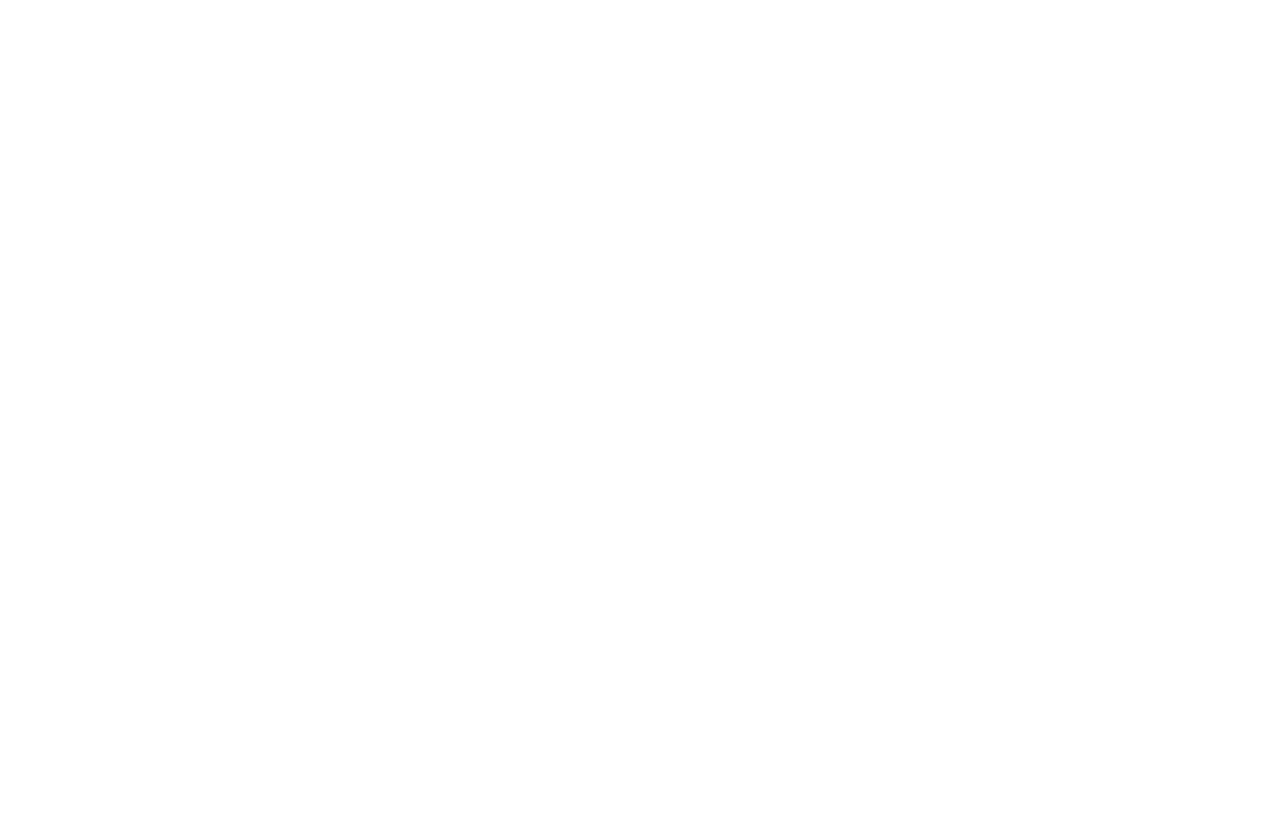
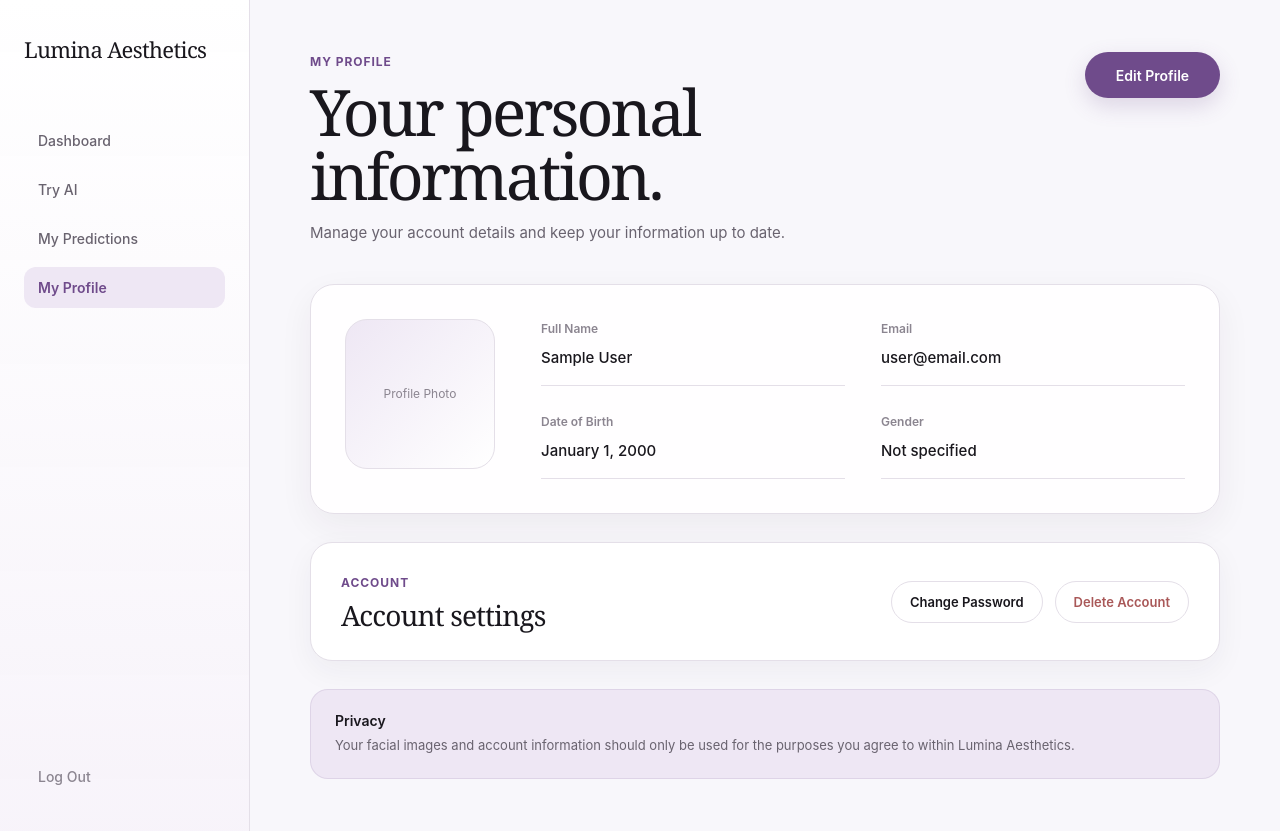
Before and after one commit to iBra-extraSource/Lumina-Client, a React (Vite) app: page /user/profile in a window 1280 px wide. Before the commit this address had no page. Before the commit the page ends 800 px from the top, so only its background shows below. Built offline with nearby package versions, Linux system fonts and the light colour scheme.

Commit message:
Add user profile page

```diff
--- a/src/App.jsx
+++ b/src/App.jsx
@@ -6,7 +6,7 @@
 import UserSignup from "./pages/user/UserSignup";
 import UserLogin from "./pages/user/UserLogin";
 import UserDashboard from "./pages/user/UserDashboard";
-
+import UserProfile from "./pages/user/UserProfile";
 
 function App() {
   return (
@@ -33,7 +33,13 @@
           path="/user/dashboard"
           element={<UserDashboard />}
         />
+
+      <Route
+        path="/user/profile"
+        element={<UserProfile />}
+        />
       </Routes>
+
 
 
     </BrowserRouter>
--- /dev/null
+++ b/src/pages/user/UserProfile.css
@@ -0,0 +1,480 @@
+@import "../../theme.css";
+
+.user-profile {
+  min-height: 100vh;
+  display: grid;
+  grid-template-columns: 250px 1fr;
+
+  background: var(--background);
+
+  color: var(--text-primary);
+
+  font-family: var(--font-body);
+}
+
+/* Sidebar */
+
+.profile-sidebar {
+  min-height: 100vh;
+
+  padding: 34px 24px;
+
+  display: flex;
+  flex-direction: column;
+
+  position: sticky;
+  top: 0;
+
+  background:
+    linear-gradient(
+      180deg,
+      rgba(255, 255, 255, 0.98),
+      rgba(247, 243, 250, 0.95)
+    );
+
+  border-right: 1px solid var(--border);
+}
+
+.profile-logo {
+  margin-bottom: 56px;
+
+  color: var(--text-primary);
+
+  font-family: var(--font-display);
+  font-size: 22px;
+
+  text-decoration: none;
+
+  letter-spacing: -0.03em;
+}
+
+.profile-nav {
+  display: flex;
+  flex-direction: column;
+
+  gap: 8px;
+}
+
+.profile-nav a,
+.profile-logout {
+  padding: 12px 14px;
+
+  border-radius: 12px;
+
+  color: var(--text-secondary);
+
+  text-decoration: none;
+
+  font-size: 14px;
+  font-weight: 500;
+
+  transition:
+    background 0.2s ease,
+    color 0.2s ease,
+    transform 0.2s ease;
+}
+
+.profile-nav a:hover {
+  background: var(--surface-soft);
+
+  color: var(--primary);
+
+  transform: translateX(2px);
+}
+
+.profile-nav .active-link {
+  background: var(--primary-soft);
+
+  color: var(--primary);
+
+  font-weight: 600;
+}
+
+.profile-logout {
+  margin-top: auto;
+
+  color: var(--text-muted);
+}
+
+.profile-logout:hover {
+  background: var(--surface-soft);
+
+  color: var(--text-primary);
+}
+
+/* Main */
+
+.profile-main {
+  width: 100%;
+
+  max-width: 1200px;
+
+  margin: 0 auto;
+
+  padding: 52px 60px;
+}
+
+/* Header */
+
+.profile-header {
+  margin-bottom: 38px;
+
+  display: flex;
+  justify-content: space-between;
+  align-items: flex-start;
+
+  gap: 30px;
+}
+
+.profile-label {
+  margin: 0 0 8px;
+
+  color: var(--primary);
+
+  font-size: 12px;
+  font-weight: 700;
+
+  letter-spacing: 0.08em;
+  text-transform: uppercase;
+}
+
+.profile-header h1 {
+  margin: 0 0 12px;
+
+  font-family: var(--font-display);
+  font-size: clamp(2.8rem, 5vw, 4.4rem);
+  font-weight: 400;
+
+  line-height: 1;
+
+  letter-spacing: -0.045em;
+}
+
+.profile-header p:last-child {
+  margin: 0;
+
+  max-width: 560px;
+
+  color: var(--text-secondary);
+
+  font-size: 15px;
+  line-height: 1.7;
+}
+
+.edit-profile-button {
+  min-width: 135px;
+  min-height: 46px;
+
+  padding: 0 20px;
+
+  border: none;
+  border-radius: 999px;
+
+  background: var(--primary);
+  color: var(--white);
+
+  font-family: var(--font-body);
+  font-size: 14px;
+  font-weight: 600;
+
+  cursor: pointer;
+
+  box-shadow:
+    0 8px 22px rgba(111, 75, 139, 0.2);
+
+  transition:
+    background 0.2s ease,
+    transform 0.2s ease,
+    box-shadow 0.2s ease;
+}
+
+.edit-profile-button:hover {
+  background: var(--primary-hover);
+
+  transform: translateY(-2px);
+
+  box-shadow:
+    0 12px 28px rgba(111, 75, 139, 0.26);
+}
+
+/* Profile Card */
+
+.profile-card {
+  margin-bottom: 28px;
+
+  padding: 34px;
+
+  display: grid;
+  grid-template-columns: 160px 1fr;
+
+  gap: 36px;
+
+  background: rgba(255, 255, 255, 0.94);
+
+  border: 1px solid var(--border);
+
+  border-radius: 24px;
+
+  box-shadow:
+    0 12px 34px rgba(47, 35, 57, 0.06);
+}
+
+.profile-image {
+  width: 150px;
+  height: 150px;
+
+  display: flex;
+  align-items: center;
+  justify-content: center;
+
+  border-radius: 22px;
+
+  background:
+    linear-gradient(
+      135deg,
+      var(--primary-soft),
+      var(--surface)
+    );
+
+  border: 1px solid var(--border);
+}
+
+.profile-image p {
+  margin: 0;
+
+  color: var(--text-muted);
+
+  font-size: 12px;
+}
+
+.profile-details {
+  display: grid;
+  grid-template-columns: repeat(2, 1fr);
+
+  gap: 26px 36px;
+
+  align-content: center;
+}
+
+.profile-field {
+  padding-bottom: 14px;
+
+  border-bottom: 1px solid var(--border);
+}
+
+.field-label {
+  margin: 0 0 6px;
+
+  color: var(--text-muted);
+
+  font-size: 12px;
+  font-weight: 600;
+}
+
+.field-value {
+  margin: 0;
+
+  color: var(--text-primary);
+
+  font-size: 15px;
+  font-weight: 500;
+}
+
+/* Account Settings */
+
+.profile-section {
+  margin-bottom: 28px;
+
+  padding: 30px;
+
+  display: flex;
+  align-items: center;
+  justify-content: space-between;
+
+  gap: 30px;
+
+  background: var(--surface);
+
+  border: 1px solid var(--border);
+
+  border-radius: 22px;
+
+  box-shadow:
+    0 10px 30px rgba(47, 35, 57, 0.05);
+}
+
+.profile-section h2 {
+  margin: 0;
+
+  font-family: var(--font-display);
+  font-size: 28px;
+  font-weight: 400;
+
+  letter-spacing: -0.03em;
+}
+
+.profile-actions {
+  display: flex;
+  align-items: center;
+
+  gap: 12px;
+}
+
+.profile-actions button {
+  min-height: 42px;
+
+  padding: 0 18px;
+
+  border: 1px solid var(--border);
+  border-radius: 999px;
+
+  background: var(--surface);
+
+  color: var(--text-primary);
+
+  font-family: var(--font-body);
+  font-size: 13px;
+  font-weight: 600;
+
+  cursor: pointer;
+
+  transition:
+    border-color 0.2s ease,
+    color 0.2s ease,
+    background 0.2s ease;
+}
+
+.profile-actions button:hover {
+  border-color: var(--primary);
+
+  color: var(--primary);
+}
+
+.profile-actions .danger-button {
+  color: var(--danger);
+}
+
+.profile-actions .danger-button:hover {
+  border-color: var(--danger);
+
+  background: rgba(169, 88, 88, 0.05);
+}
+
+/* Privacy */
+
+.profile-note {
+  padding: 22px 24px;
+
+  background: var(--primary-soft);
+
+  border: 1px solid rgba(111, 75, 139, 0.12);
+
+  border-radius: 18px;
+}
+
+.profile-note h3 {
+  margin: 0 0 6px;
+
+  font-size: 14px;
+}
+
+.profile-note p {
+  margin: 0;
+
+  max-width: 760px;
+
+  color: var(--text-secondary);
+
+  font-size: 13px;
+  line-height: 1.6;
+}
+
+/* Responsive */
+
+@media (max-width: 1000px) {
+  .user-profile {
+    grid-template-columns: 210px 1fr;
+  }
+
+  .profile-main {
+    padding: 42px 36px;
+  }
+
+  .profile-card {
+    grid-template-columns: 1fr;
+  }
+
+  .profile-image {
+    width: 130px;
+    height: 130px;
+  }
+}
+
+@media (max-width: 750px) {
+  .user-profile {
+    display: block;
+  }
+
+  .profile-sidebar {
+    min-height: auto;
+
+    position: static;
+
+    padding: 20px;
+
+    border-right: none;
+    border-bottom: 1px solid var(--border);
+  }
+
+  .profile-logo {
+    margin-bottom: 22px;
+  }
+
+  .profile-nav {
+    flex-direction: row;
+
+    overflow-x: auto;
+  }
+
+  .profile-nav a {
+    white-space: nowrap;
+  }
+
+  .profile-logout {
+    display: none;
+  }
+
+  .profile-main {
+    padding: 34px 20px;
+  }
+
+  .profile-header {
+    flex-direction: column;
+  }
+
+  .edit-profile-button {
+    width: 100%;
+  }
+
+  .profile-section {
+    align-items: flex-start;
+
+    flex-direction: column;
+  }
+}
+
+@media (max-width: 600px) {
+  .profile-details {
+    grid-template-columns: 1fr;
+  }
+
+  .profile-actions {
+    width: 100%;
+
+    flex-direction: column;
+  }
+
+  .profile-actions button {
+    width: 100%;
+  }
+}
--- /dev/null
+++ b/src/pages/user/UserProfile.jsx
@@ -0,0 +1,93 @@
+import { Link } from "react-router-dom";
+import "./UserProfile.css";
+
+function UserProfile() {
+  return (
+    <div className="user-profile">
+      <aside className="profile-sidebar">
+        <Link to="/" className="profile-logo">
+          Lumina Aesthetics
+        </Link>
+
+        <nav className="profile-nav">
+          <Link to="/user/dashboard">Dashboard</Link>
+          <Link to="/user/try-ai">Try AI</Link>
+          <Link to="/user/predictions">My Predictions</Link>
+          <Link to="/user/profile" className="active-link">
+            My Profile
+          </Link>
+        </nav>
+
+        <Link to="/" className="profile-logout">
+          Log Out
+        </Link>
+      </aside>
+
+      <main className="profile-main">
+        <div className="profile-header">
+          <div>
+            <p className="profile-label">My Profile</p>
+            <h1>Your personal information.</h1>
+            <p>
+              Manage your account details and keep your information up to date.
+            </p>
+          </div>
+
+          <button className="edit-profile-button">
+            Edit Profile
+          </button>
+        </div>
+
+        <section className="profile-card">
+          <div className="profile-image">
+            <p>Profile Photo</p>
+          </div>
+
+          <div className="profile-details">
+            <div className="profile-field">
+              <p className="field-label">Full Name</p>
+              <p className="field-value">Sample User</p>
+            </div>
+
+            <div className="profile-field">
+              <p className="field-label">Email</p>
+              <p className="field-value">user@email.com</p>
+            </div>
+
+            <div className="profile-field">
+              <p className="field-label">Date of Birth</p>
+              <p className="field-value">January 1, 2000</p>
+            </div>
+
+            <div className="profile-field">
+              <p className="field-label">Gender</p>
+              <p className="field-value">Not specified</p>
+            </div>
+          </div>
+        </section>
+
+        <section className="profile-section">
+          <div>
+            <p className="profile-label">Account</p>
+            <h2>Account settings</h2>
+          </div>
+
+          <div className="profile-actions">
+            <button>Change Password</button>
+            <button className="danger-button">Delete Account</button>
+          </div>
+        </section>
+
+        <section className="profile-note">
+          <h3>Privacy</h3>
+          <p>
+            Your facial images and account information should only be used
+            for the purposes you agree to within Lumina Aesthetics.
+          </p>
+        </section>
+      </main>
+    </div>
+  );
+}
+
+export default UserProfile;
```
